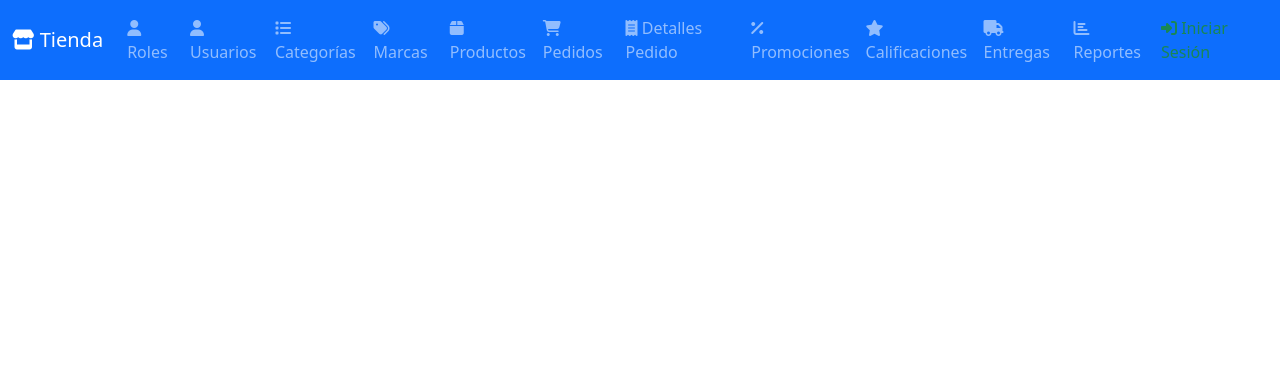
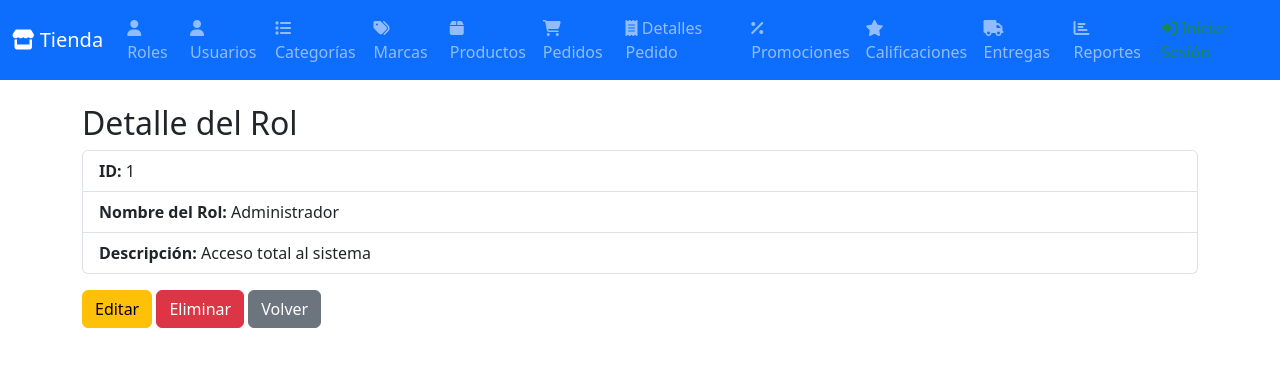
Before and after one commit to elritosan/PaginaWeb_TiendaDulces, a PHP site: page /index.php?entity=Rol&action=detalle&id=1 in a window 1280 px wide. Shown: the top 367 px of the page. Run offline with PHP 8.4, Linux system fonts and the light colour scheme; data comes from the database, SQL or seed files in the repository; some libraries are stand-ins or nearby versions.

Commit message:
Modificando Views de Rol, y tambien el index.php

```diff
--- a/View/Rol/detalleRol.php
+++ b/View/Rol/detalleRol.php
@@ -0,0 +1,27 @@
+<?php
+$rol = $elemento;
+if (!isset($rol) || empty($rol)) {
+    echo "<p class='text-danger'>Rol no encontrado.</p>";
+    return;
+}
+?>
+
+<h2>Detalle del Rol</h2>
+<ul class="list-group">
+    <li class="list-group-item"><strong>ID:</strong> <?php echo htmlspecialchars($rol['id']); ?></li>
+    <li class="list-group-item"><strong>Nombre del Rol:</strong> <?php echo htmlspecialchars($rol['nombrerol']); ?></li>
+    <li class="list-group-item"><strong>Descripción:</strong> <?php echo htmlspecialchars($rol['descripcion']); ?></li>
+</ul>
+
+<div class="mt-3">
+    <a href="index.php?entity=Rol&action=editar&id=<?php echo $rol['id']; ?>" class="btn btn-warning">Editar</a>
+
+    <form method="POST" action="index.php" style="display:inline;">
+        <input type="hidden" name="entity" value="Rol">
+        <input type="hidden" name="action" value="eliminar">
+        <input type="hidden" name="id" value="<?php echo htmlspecialchars($rol['id']); ?>">
+        <button type="submit" class="btn btn-danger">Eliminar</button>
+    </form>
+
+    <a href="index.php?entity=Rol&action=listar" class="btn btn-secondary">Volver</a>
+</div>
--- a/index.php
+++ b/index.php
@@ -121,6 +121,9 @@ function createDropdownMenu($entity, $label, $icon) {
                 } else {
                     require_once BASE_PATH . DIRECTORY_SEPARATOR . 'View' . DIRECTORY_SEPARATOR . $entity . DIRECTORY_SEPARATOR . 'form' . $entity . '.php';
                 }
+            } elseif ($action === 'detalle' && $id) {
+                $elemento = $controller->{"get" . $entity . "ByIdController"}($id);
+                require_once BASE_PATH . DIRECTORY_SEPARATOR . 'View' . DIRECTORY_SEPARATOR . $entity . DIRECTORY_SEPARATOR . 'detalle' . $entity . '.php';
             } elseif ($action === 'editar' && $id) {
                 if ($_SERVER['REQUEST_METHOD'] === 'POST') {
                     $controller->{"update" . $entity . "Controller"}();
```
Also changed, not shown: View/Rol/listaRol.php (+21 -29 lines).
